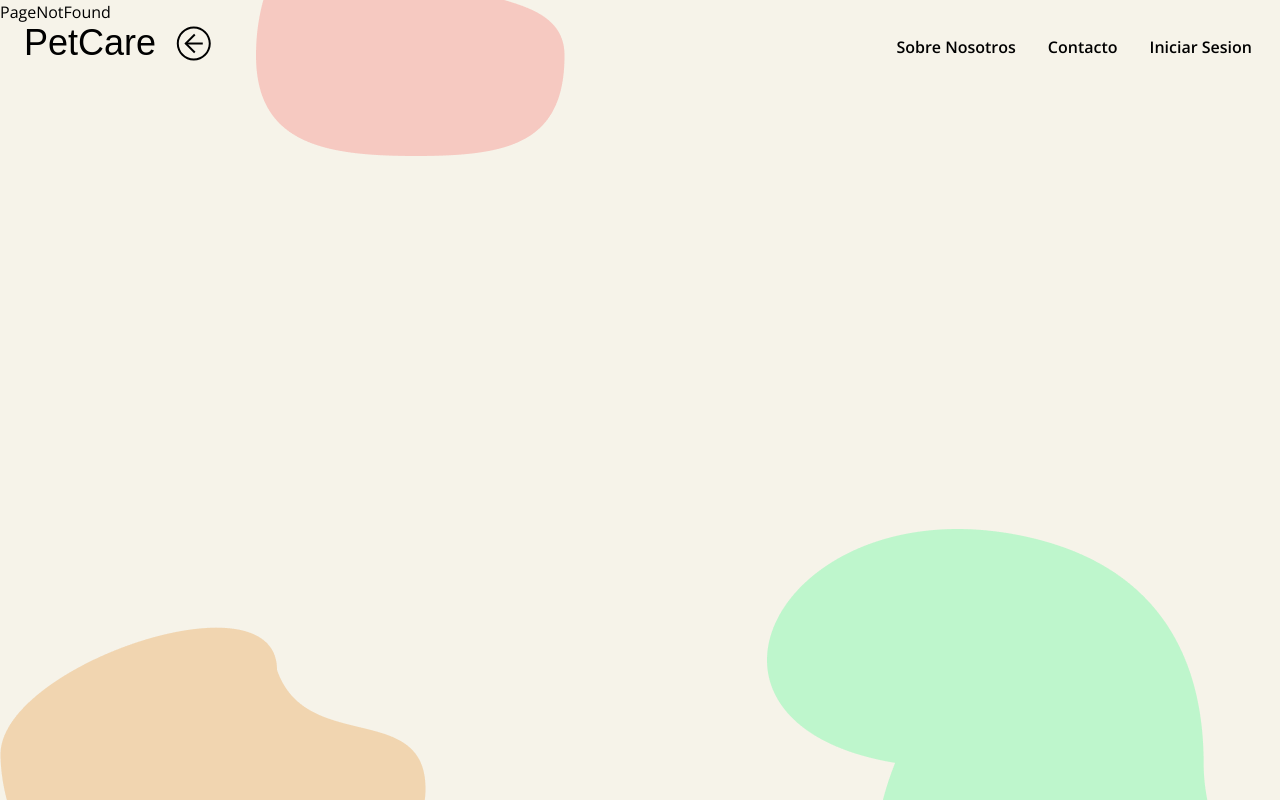
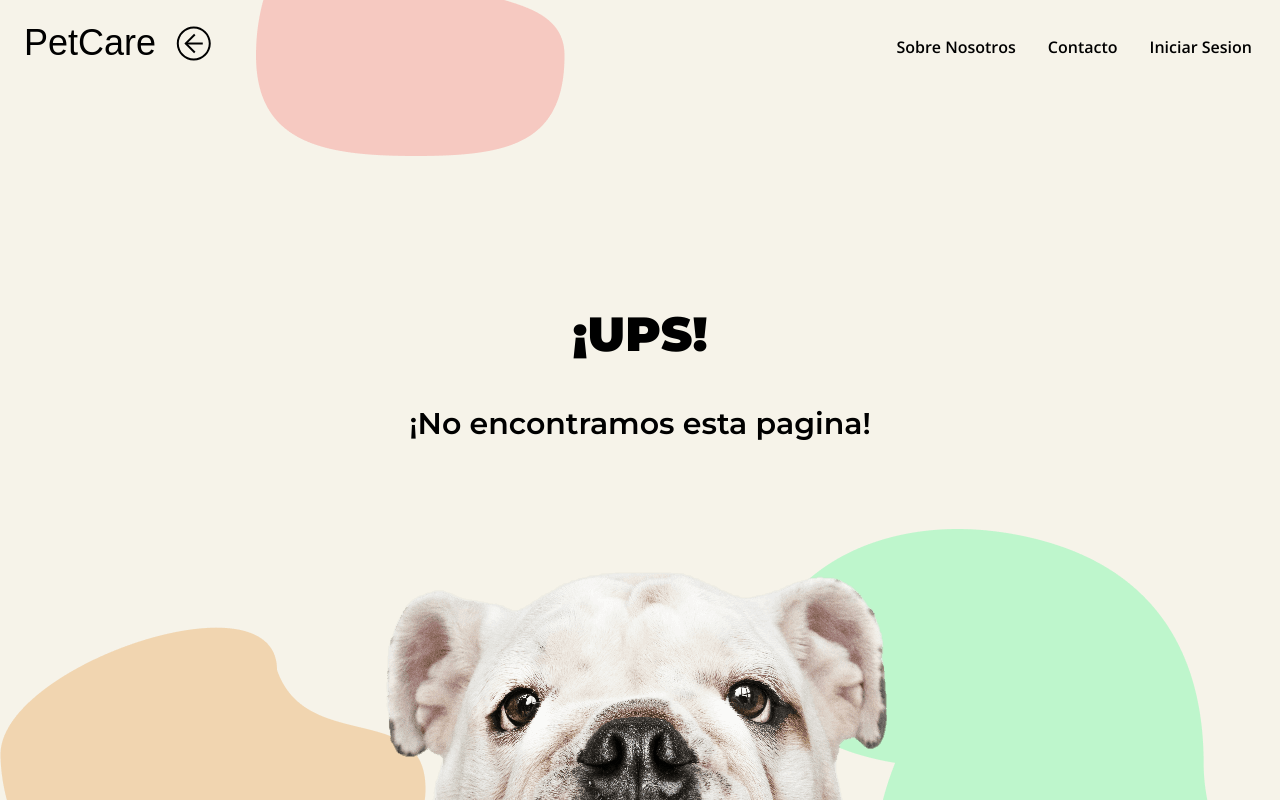
Before and after one commit to No-Country/C14-53-T-NODE-REACT, a React (Vite) app in the folder frontend-nocountry/app-mascotas/: page /about in a window 1280 px wide. Built offline with nearby package versions, Linux system fonts and the light colour scheme; a web font is replaced by a local one.

Commit message:
added image and better message

```diff
--- a/frontend-nocountry/app-mascotas/src/pages/PageNotFound.tsx
+++ b/frontend-nocountry/app-mascotas/src/pages/PageNotFound.tsx
@@ -1,3 +1,12 @@
 export const PageNotFound = () => {
-  return <div>PageNotFound</div>
+  return <div className="flex justify-center flex-col gap-12 text-montserrat items-center h-screen">
+
+
+    <h1 className="font-black text-2xl md:text-5xl"> ¡UPS!</h1>
+    <p className="text-xl md:text-3xl font-semibold mb-12 ">¡No encontramos esta pagina! </p>
+
+
+    <img className="absolute bottom-0 z-20" src="./img/not-found.png" alt="not-found-image" />
+
+  </div>
 }
```
Also changed, not shown: frontend-nocountry/app-mascotas/public/img/not-found.png (added).
